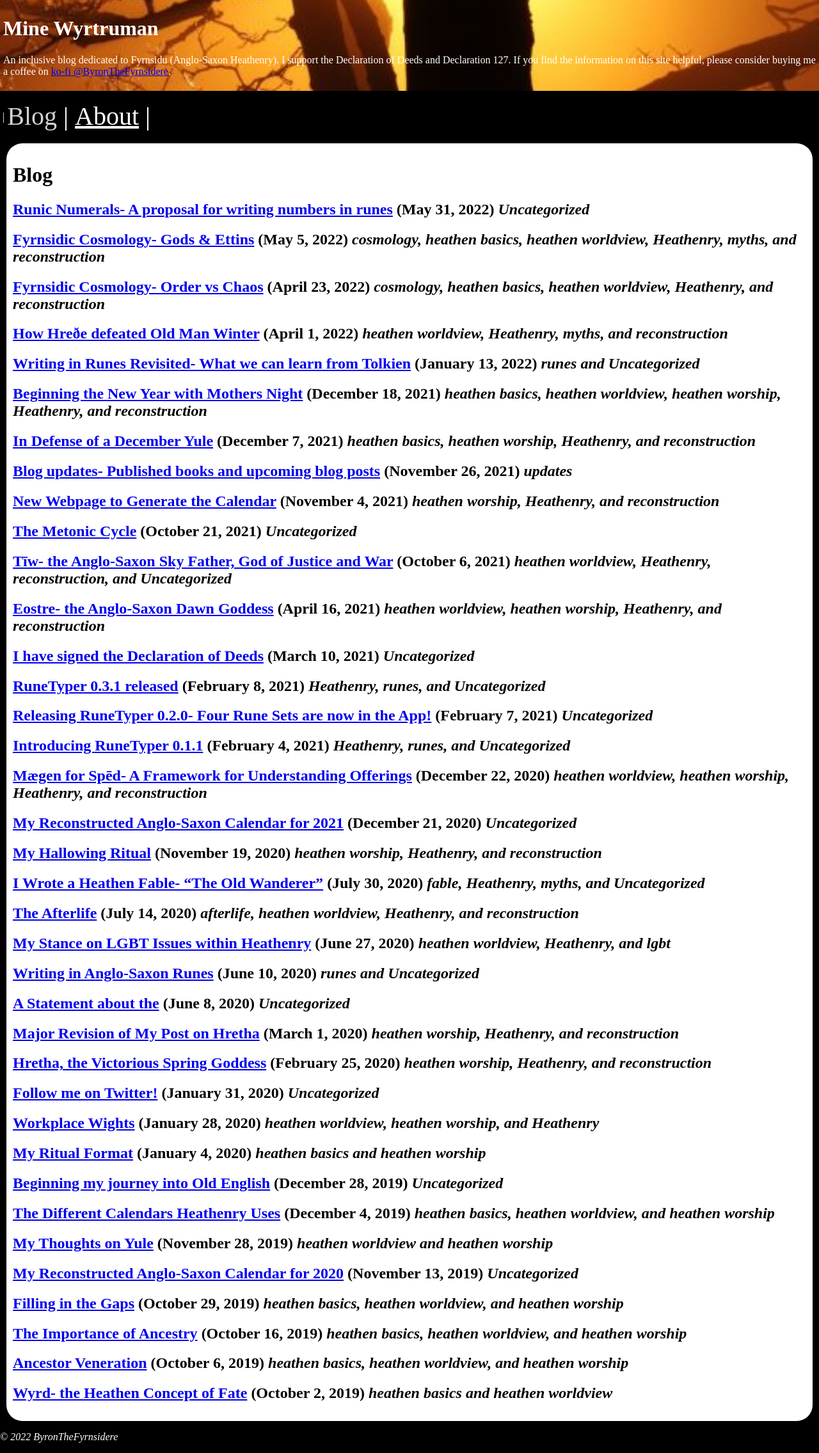
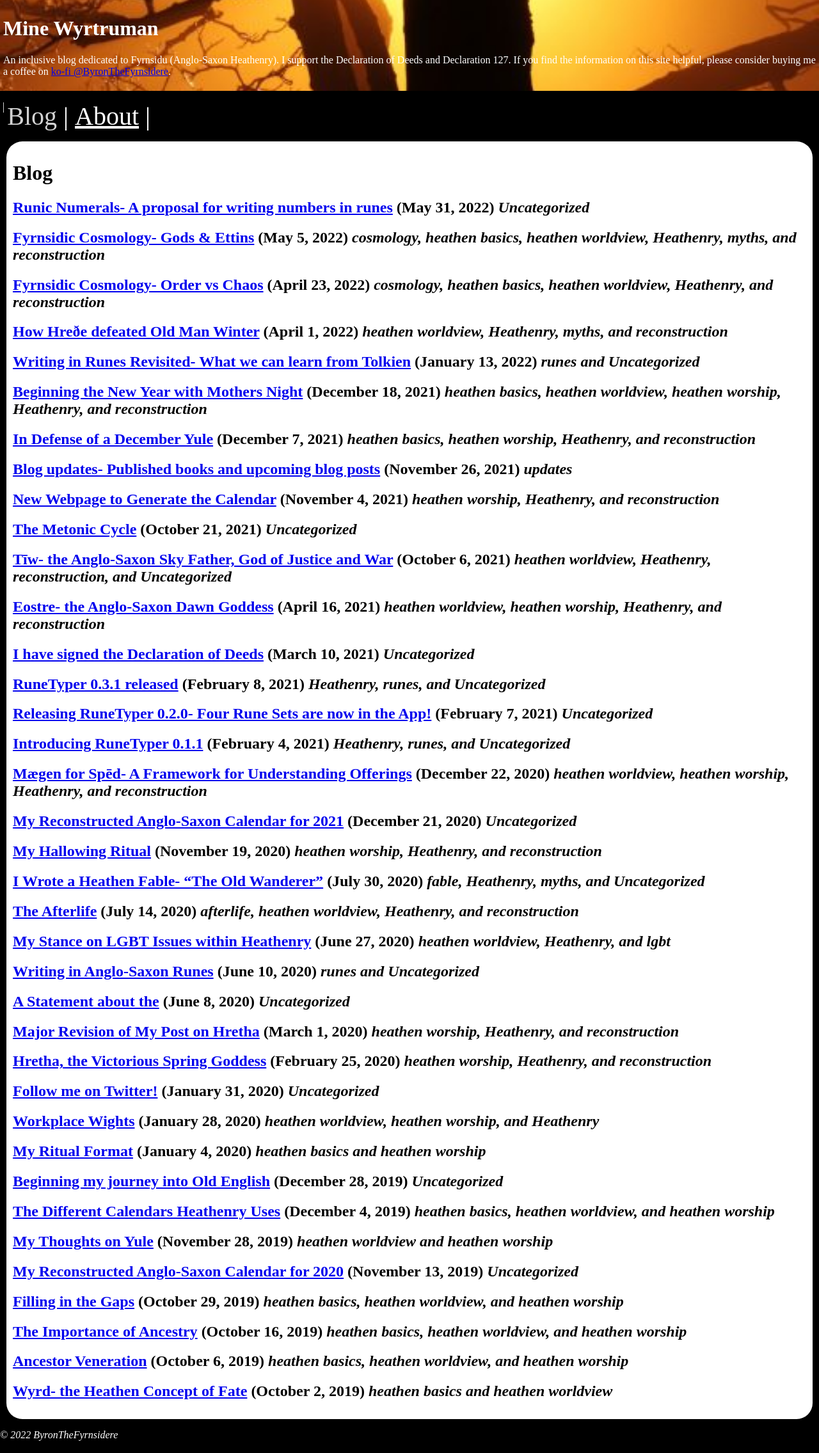
Before and after one commit to byronpendason/byronpendason.github.io, a Jekyll site: the page built from index.md, in a window 1280 px wide. Shown: the whole page at 64% size. Built offline with Jekyll 4.4.1, drawn with Linux system fonts in a browser that asks for light colours; our own code applies the rules of GitHub Pages for plain Markdown files.

Commit message:
Update default.html

```diff
--- a/_layouts/default.html
+++ b/_layouts/default.html
@@ -63,7 +63,7 @@
     </div>
     <nav>
       <ul>
-        <p>&nbsp;|&nbsp;{% for item in site.header_pages %}<li><a class="{% if page.url == item.url %}active{% endif %}" href="{{item.url}}">{{item.title}}</a> |</li>{% endfor %}</p>
+        &nbsp;|&nbsp;{% for item in site.header_pages %}<li><a class="{% if page.url == item.url %}active{% endif %}" href="{{item.url}}">{{item.title}}</a> |</li>{% endfor %}
       </ul>
     </nav>
     <div id="content">
```
